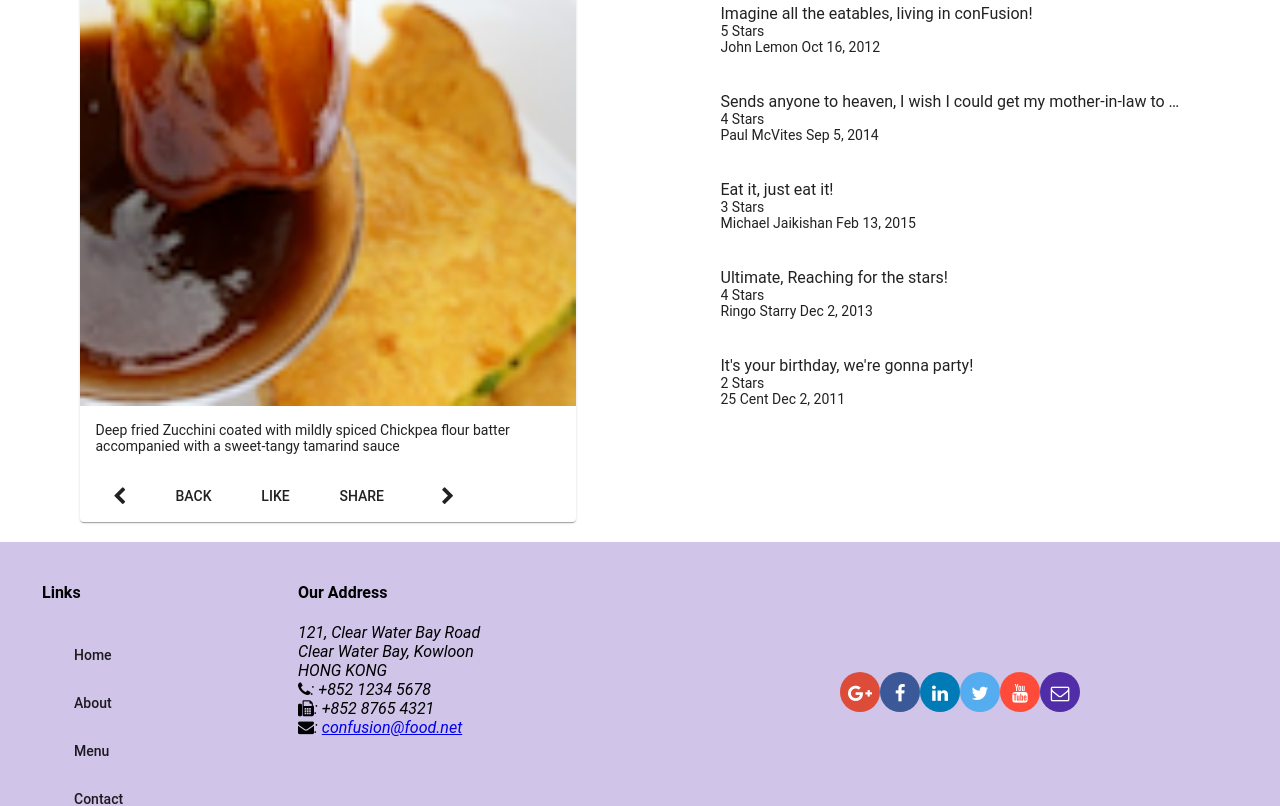
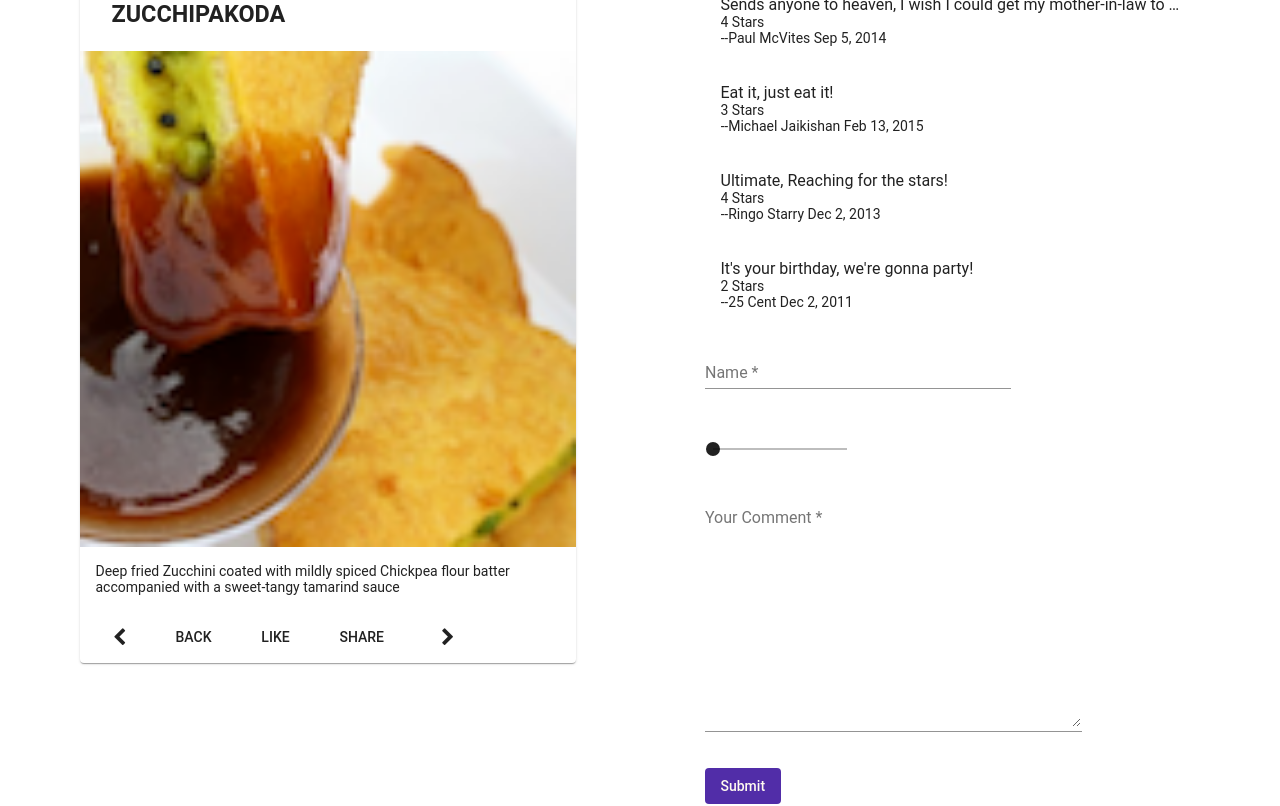
Before and after one commit to pupafixa/Full-Stack-in-Angular-using-Angular14, an Angular app: page /dishdetail/1 in a window 1280 px wide. Shown: the part 540-1346 px from the top of the page. Built offline with nearby package versions, Linux system fonts and the light colour scheme.

Commit message:
Assignment 3

```diff
--- a/src/app/app.module.ts
+++ b/src/app/app.module.ts
@@ -12,6 +12,7 @@ import { MatListModule } from '@angular/material/list';
 import { MatProgressSpinnerModule } from '@angular/material/progress-spinner';
 import { MatSelectModule } from '@angular/material/select';
 import { MatSlideToggleModule } from '@angular/material/slide-toggle';
+import {MatSliderModule} from '@angular/material/slider';
 import { MatToolbarModule } from '@angular/material/toolbar';
 import { BrowserModule } from '@angular/platform-browser';
 import { BrowserAnimationsModule } from '@angular/platform-browser/animations';
@@ -59,6 +60,7 @@ import { PromotionService } from './services/promotion.service';
     MatCheckboxModule,
     MatSelectModule,
     MatSlideToggleModule,
+    MatSliderModule,
     MatDialogModule,
     AppRoutingModule,
     ReactiveFormsModule,
--- a/src/app/contact/contact.component.html
+++ b/src/app/contact/contact.component.html
@@ -36,7 +36,7 @@
     </div>
   </div>
 
-  //Reactive Form and Validation
+  */React form and validation /*
 
   <div fxFlex fxFlexOffset="20px" class="form-size">
     <h3>Send us your Feedback</h3>
--- a/src/app/contact/contact.component.ts
+++ b/src/app/contact/contact.component.ts
@@ -8,6 +8,8 @@ import { ContactType, Feedback } from '../shared/feedback';
   styleUrls: ['./contact.component.scss']
 })
 export class ContactComponent implements OnInit {
+
+
 //  declaring feedback variable to FormGroup which is the form model
   feedbackForm: FormGroup;
   // declare the data model
--- a/src/app/dishdetail/dishdetail.component.html
+++ b/src/app/dishdetail/dishdetail.component.html
@@ -39,11 +39,59 @@
         <mat-list-item *ngFor="let comment of dish.comments">
         <p matLine> <span>{{comment.comment}}</span></p>
         <p matLine> <span>{{comment.rating}} Stars</span></p>
-        <p matLine> <span>{{comment.author}} {{comment.date | date}}</span></p>
+        <p matLine> <span>--{{comment.author}} {{comment.date | date}}</span></p>
         </mat-list-item>
     </mat-list>
+
+<span class="flex-spacer"></span>
+
+<mat-list-item *ngIf="commentForm.value">
+  <p matLine> <span>{{commentForm.value.comment}}</span></p>
+  <p matLine> <span>{{commentForm.value.rating}} </span></p>
+  <p matLine> <span>{{commentForm.value.author}}</span></p>
+</mat-list-item>
+
+<div class="fxFlex">
+    <form class="form-size" novalidate [formGroup]="commentForm" #fform="ngForm" (ngSubmit)="onSubmit()">
+      <p>
+        <mat-form-field class="half-width">
+          <input matInput formControlName="author" placeholder="Name" type="text" required>
+          <mat-error *ngIf="formErrors.author">
+            {{ formErrors.author }}
+          </mat-error>
+        </mat-form-field>
+      </p>
+      <p>
+        <mat-slider
+  formControlName='rating'
+  thumbLabel
+  [displayWith]="formatLabel"
+  tickInterval="1"
+  step="1"
+  min="0"
+  max="5"
+  aria-label="units"></mat-slider>
+
+      </p>
+      <p>
+        <mat-form-field class="full-width">
+          <textarea matInput formControlName="comment" placeholder="Your Comment" rows="12" required></textarea>
+          <mat-error *ngIf="formErrors.comment">
+            {{ formErrors.comment }}
+          </mat-error>
+        </mat-form-field>
+      </p>
+      <button type="submit" mat-button class="background-primary text-floral-white"
+      [disabled]="commentForm.invalid">Submit</button>
+    </form>
+    </div>
+
   </div>
   <div fxFlex [hidden]="dish">
     <mat-spinner></mat-spinner> <h4>Loading . . . Please Wait</h4>
  </div>
+
+
+
+
 </div>
--- a/src/app/dishdetail/dishdetail.component.scss
+++ b/src/app/dishdetail/dishdetail.component.scss
@@ -0,0 +1,15 @@
+.half-width {
+    width: 65%
+}
+
+.form-size {
+    width: 95%
+}
+
+.full-width {
+    width: 80%
+}
+
+mat-slider {
+    width: 150px;
+  }
--- a/src/app/dishdetail/dishdetail.component.ts
+++ b/src/app/dishdetail/dishdetail.component.ts
@@ -1,9 +1,12 @@
 import { Location } from '@angular/common';
-import { Component, OnInit } from '@angular/core';
+import { Component, OnInit, ViewChild } from '@angular/core';
+import { FormBuilder, FormGroup, NgForm, Validators } from '@angular/forms';
 import { ActivatedRoute, Params } from '@angular/router';
 import { switchMap } from 'rxjs/operators';
 import { DishService } from '../services/dish.service';
+import { Comment } from '../shared/comment';
 import { Dish } from '../shared/dish';
+
 
 @Component({
   selector: 'app-dishdetail',
@@ -11,6 +14,42 @@ import { Dish } from '../shared/dish';
   styleUrls: ['./dishdetail.component.scss']
 })
 export class DishdetailComponent implements OnInit {
+
+  autoTicks = false;
+  disabled = false;
+  invert = false;
+  max = 5;
+  min = 0;
+  showTicks = true;
+  step = 1;
+  thumbLabel = 1;
+  value = 0;
+  vertical = true;
+  tickInterval = 1;
+
+  commentForm: FormGroup;
+  comment: Comment;
+
+  @ViewChild('fform') commentFormDirective: NgForm;
+
+  formErrors = {
+    'author': '',
+    'comment': ''
+  };
+
+  validationMessages = {
+    'author': {
+      'required': 'Author Name is required.',
+      'minlength': 'Author Name must be at least 2 character long.',
+      'maxlength': 'Author Name cannot be more than 25 characters long. '
+    },
+
+    'comment': {
+      'required': 'Comment is required.',
+      'minlength': 'Comment must be at least 1 character long. '
+    }
+  };
+
 
 
   dish: Dish;
@@ -21,10 +60,13 @@ export class DishdetailComponent implements OnInit {
 
   constructor(private dishService: DishService,
     private route: ActivatedRoute,
-    private location: Location) { }
+    private location: Location,
+    private fb: FormBuilder) {
+      this.createForm();
+    }
 
   ngOnInit(): void {
-    this.dishService.getDishIds().subscribe(dishIds => this.dishIds = dishIds);
+    this.dishService.getDishIds().subscribe((dishIds) => this.dishIds = dishIds);
     this.route.params.pipe(switchMap((params: Params) => this.dishService.getDish(params['id'])))
     .subscribe(dish => { this.dish = dish; this.setPrevNext(dish.id); });
   }
@@ -40,4 +82,61 @@ export class DishdetailComponent implements OnInit {
     this.location.back();
   }
 
+  createForm() {
+    this.commentForm = this.fb.group({
+        author: ['',[Validators.required, Validators.minLength(2), Validators.maxLength(25)] ],
+        comment: ['',[Validators.required, Validators.minLength(1)] ],
+        rating: '',
+        date: ''
+
+    });
+        this.commentForm.valueChanges
+    .subscribe(data => this.onValueChanged(data));
+
+    this.onValueChanged(); // (re)set form validation messages
+  }
+
+  // This method is or the onValueChanged
+  onValueChanged(data?: any) {
+    // Checking if the feedbackForm has not been created on the method called tshould return without anything
+    if (!this.commentForm) { return; }
+    // Defining a constant of feedBackForm
+    const form = this.commentForm;
+    // Checking errors
+    for (const field in this.formErrors) {
+      if (this.formErrors.hasOwnProperty(field)) {
+        //clear previous error message (if any)
+        this.formErrors[field] = '';
+        const control = form.get(field);
+        // if each fiels is not field or dirty
+        if (control && control.dirty && !control.valid) {
+          const messages = this.validationMessages[field];
+          for (const key in control.errors) {
+            if (control.errors.hasOwnProperty(key)) {
+              this.formErrors[field] += messages[key] + ' ';
+            }
+          }
+        }
+      }
+    }
+  }
+
+  onSubmit() {
+    this.comment = this.commentForm.value;
+    this.comment.date = new Date().toISOString();
+    this.dish.comments.push(this.comment);
+    console.log(this.comment);
+    this.commentForm.reset({
+      author: '',
+      comment: '',
+      date: '',
+      rating: 5
+
+
+    });
+    this.commentFormDirective.resetForm();
+  }
+
+
+
 }
```
